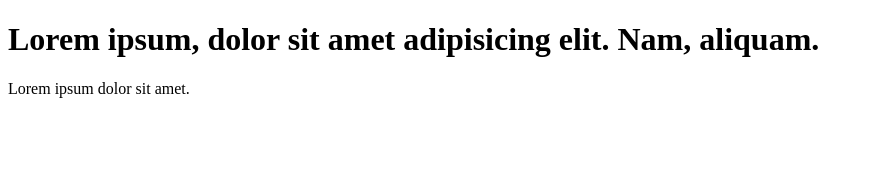
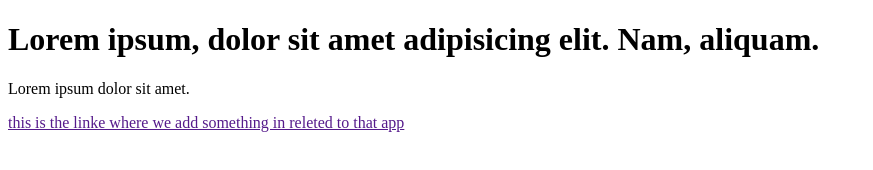
Before and after one commit to lavkumar6265/new_repo, a plain HTML site: page index.html in a window 1280 px wide. Shown: the whole page, without its empty margins (0-873 px from the left). Drawn offline with Linux system fonts and the light colour scheme.

Commit message:
this is msg for cheking main -- . command

```diff
--- a/index.html
+++ b/index.html
@@ -8,6 +8,6 @@
 <body>
 <h1>Lorem ipsum, dolor sit amet adipisicing elit. Nam, aliquam.</h1>
 <p>Lorem ipsum dolor sit amet.</p>
-
+<a href="">this is the linke where we add something in releted to that app</a>
 </body>
 </html>
```
